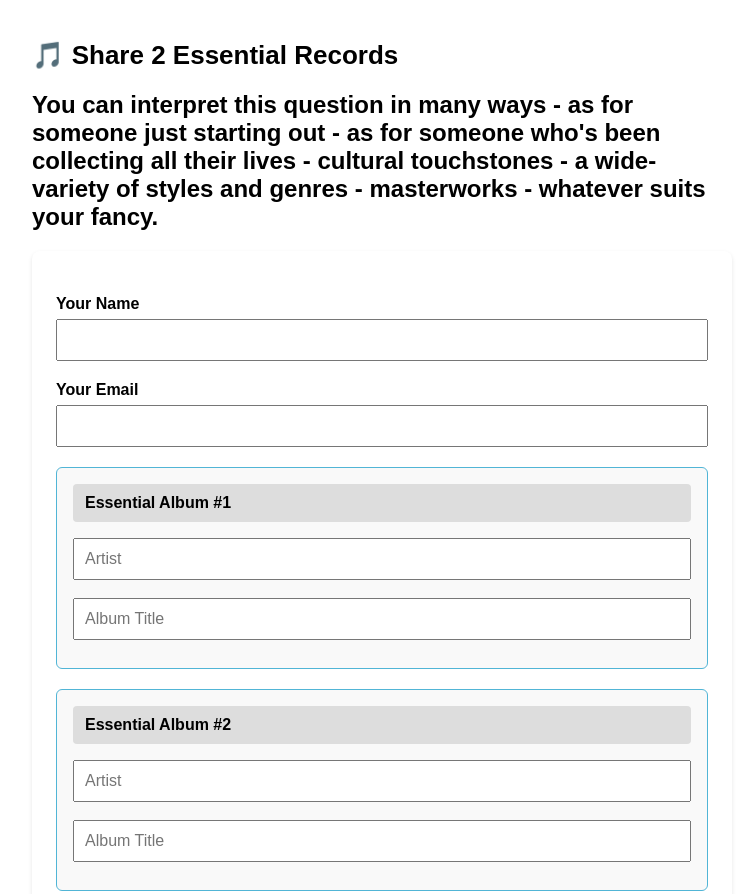
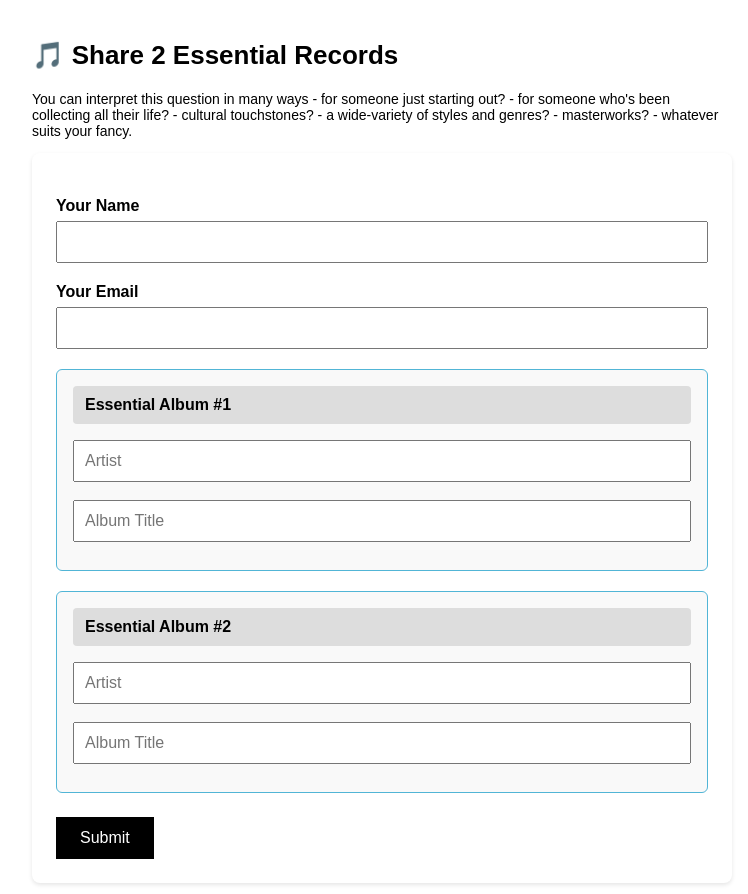
Before and after one commit to ondeafeyes/tenalbums, a plain HTML site: page index.html in a window 1280 px wide. Shown: the top 894 px of the page, without its empty margins (258-1006 px from the left). Drawn offline with Linux system fonts and the light colour scheme.

Commit message:
Update index.html

```diff
--- a/index.html
+++ b/index.html
@@ -95,7 +95,7 @@
 <body>
 
   <h1>🎵 Share 2 Essential Records</h1>
-  <h2>You can interpret this question in many ways - as for someone just starting out - as for someone who's been collecting all their lives - cultural touchstones - a wide-variety of styles and genres - masterworks - whatever suits your fancy.</h2>
+ <p style="font-size:14px; ">You can interpret this question in many ways - for someone just starting out? - for someone who's been collecting all their life?  - cultural touchstones? - a wide-variety of styles and genres? - masterworks? - whatever suits your fancy.</p>
 
   <form id="recordForm">
     <label for="name">Your Name</label>
```
